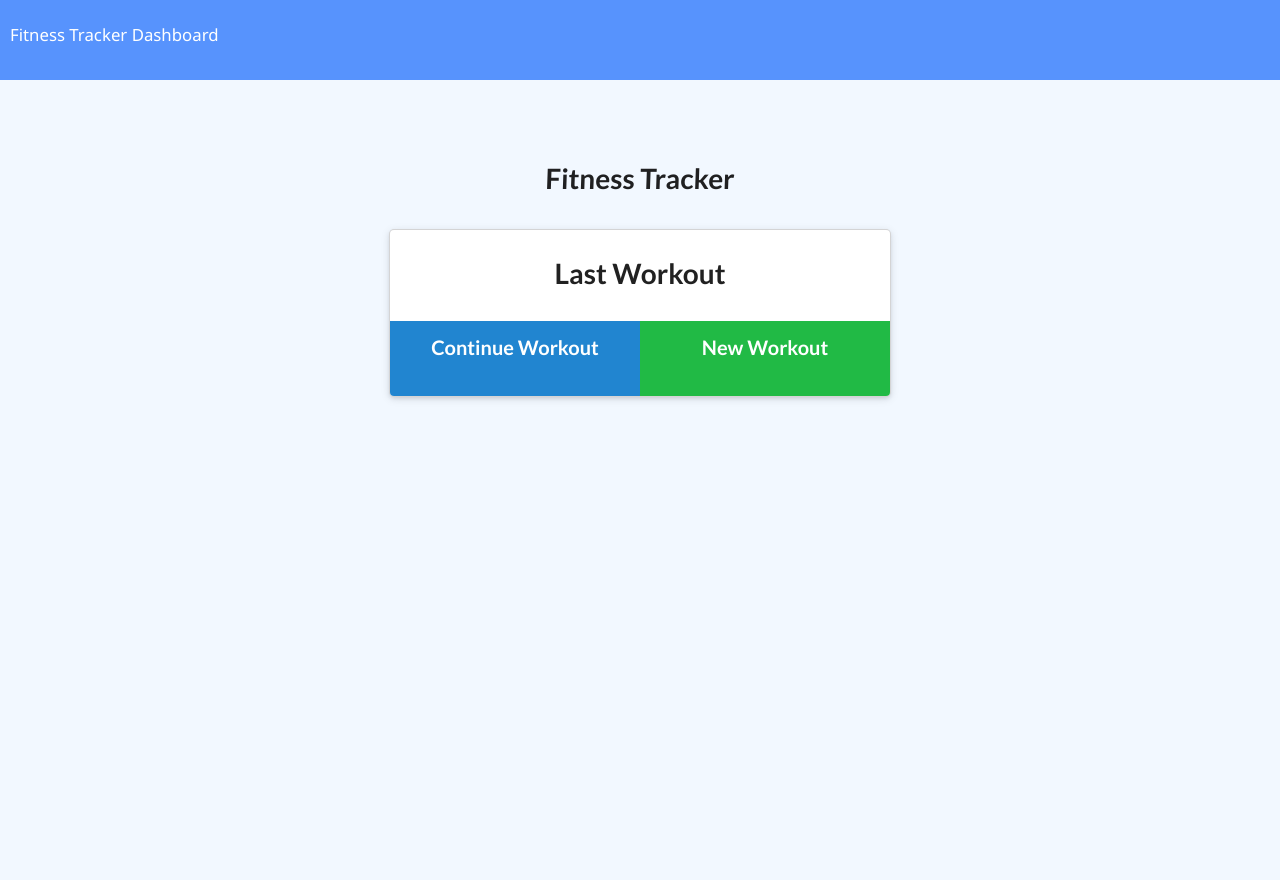
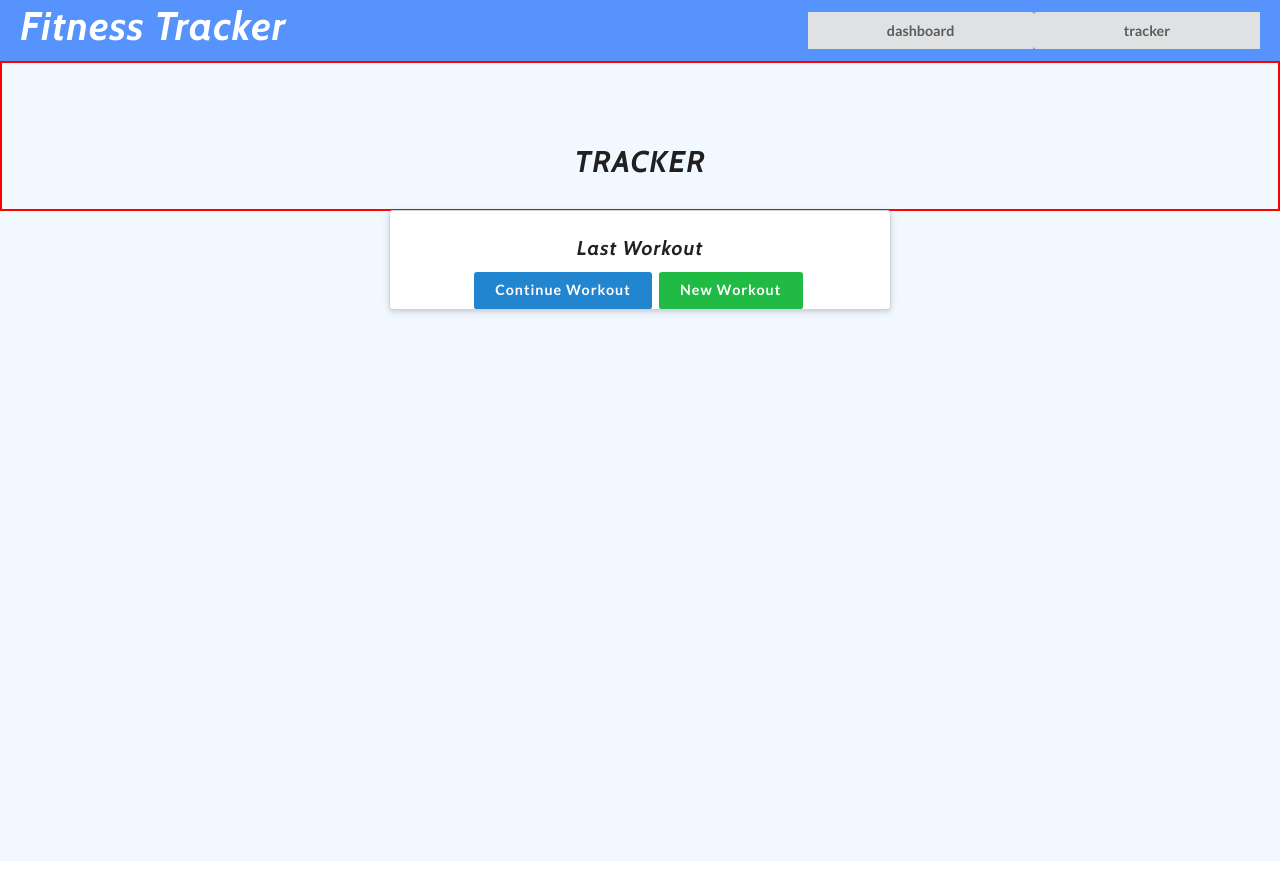
Before and after one commit to vjeuel/Fitness_Tracker, a website: page public/index.html in a window 1280 px wide. Drawn offline with nearby package versions, Linux system fonts and the light colour scheme; no server answers.

Commit message:
messing with semantic ui

```diff
--- /dev/null
+++ b/models/index.js
@@ -0,0 +1,3 @@
+module.exports = {
+  Workout: require('./workout')
+};
--- a/public/index.html
+++ b/public/index.html
@@ -6,18 +6,22 @@
   <meta name="viewport" content="width=device-width, initial-scale=1.0" />
   <meta http-equiv="X-UA-Compatible" content="ie=edge" />
   <link rel="stylesheet" href="https://cdnjs.cloudflare.com/ajax/libs/semantic-ui/2.4.1/semantic.min.css" />
+  <link rel="stylesheet" href="https://fonts.googleapis.com/css2?family=Cabin:ital,wght@1,700&family=Rokkitt:wght@500&display=swap">
   <link rel="stylesheet" href="style.css" />
   <title>Fitness Tracker</title>
 </head>
 
 <body>
-  <nav>
-    <a href="/">Fitness Tracker</a>
-    <a href="/stats">Dashboard</a>
+  <nav class="ui grid row">
+    <h1 class="column ten wide column">Fitness Tracker</h1>
+    <div class="column six wide ui buttons">
+      <button class="huge right floated ui button" href="/">tracker</button>
+      <button class="huge right floated ui button" href="/stats">dashboard</button>
+    </div>
   </nav>
   <div class="wrapper workout">
     <header>
-      <h1>Fitness Tracker</h1>
+      <h1>TRACKER</h1>
     </header>
     <div class="ui container workout">
       <div class="ui raised card m-auto">
--- a/public/style.css
+++ b/public/style.css
@@ -1,3 +1,8 @@
+/* FONTS -----------------------------------------
+font-family: 'Cabin', sans-serif;
+font-family: 'Rokkitt', serif;
+------------------------------------------------*/
+
 *,
 *::before,
 *::after {
@@ -10,19 +15,37 @@ html,
 body,
 .wrapper {
   height: 100%;
+  font-size: 10px;
 }
 
 body {
-  font-family: "Segoe UI", Tahoma, Geneva, Verdana, sans-serif;
+  font-family: 'Rokkitt', serif;
+}
+
+h1, h3 {
+  font-family: 'Cabin', sans-serif;
+  text-align: center;
+  letter-spacing: 1px;
 }
 
 nav {
   background-color: #5793fd;
   color: #ffffff;
-  height: 80px;
-  padding: 10px;
-  line-height: 3;
-  font-size: 1.2rem;
+  padding: 0 2rem !important;
+  align-items: center !important;
+}
+
+nav h1 {
+  font-size: 4rem;
+  text-align: left;
+}
+
+nav button {
+  min-width: 50%;
+  text-align: center;
+  align-self: center;
+  background-color: red;
+  border-radius: 1rem;
 }
 
 a,
@@ -31,9 +54,11 @@ a:active,
 a:visited {
   text-decoration: none;
   color: inherit;
+  letter-spacing: 1px;
 }
 
 header {
+  border: red solid 2px !important;
   height: 150px;
   padding-top: 80px;
   text-align: center;
@@ -41,15 +66,16 @@ header {
 }
 
 header h1 {
-  transform: skewX(-2deg);
+  font-size: 3rem;
 }
 
 select {
+  font-family: 'Rokkitt', serif;
   display: block;
   -moz-appearance: none;
   -webkit-appearance: none;
   appearance: none;
-  font-size: 1rem;
+  font-size: 1.75rem;
   border-radius: 6px;
   border: 1px solid #aaa;
   width: 100%;
@@ -392,22 +418,22 @@ form > button {
   text-align: center;
 }
 
-.prev-workout .buttons {
+/* .prev-workout .buttons {
   display: flex;
   height: 75px;
   margin-top: 30px;
-}
+} */
 
-.buttons .ui.button {
+/* .buttons .ui.button {
   margin: 0;
   width: 50%;
-}
+} */
 
 .ui.card h2 {
   padding: 10px;
 }
 
-.buttons .ui.button:first-child {
+/* .buttons .ui.button:first-child {
   border-top-left-radius: 0;
   border-top-right-radius: 0;
   border-bottom-right-radius: 0;
@@ -417,7 +443,7 @@ form > button {
   border-top-left-radius: 0;
   border-bottom-left-radius: 0;
   border-top-right-radius: 0;
-}
+} */
 
 .workout-type,
 .cardio-form,
--- a/routes/api-routes.js
+++ b/routes/api-routes.js
@@ -1,4 +1,4 @@
-const Workout = require("../models/workout-model.js")
+const Workout = require("../models/workout.js")
 
 module.exports = app => {
 
--- a/seeders/seed.js
+++ b/seeders/seed.js
@@ -3,7 +3,8 @@ let db = require("../models");
 
 mongoose.connect("mongodb://localhost/workout", {
   useNewUrlParser: true,
-  useFindAndModify: false
+  useFindAndModify: false,
+  useUnifiedTopology: true
 });
 
 let workoutSeed = [
--- a/server.js
+++ b/server.js
@@ -12,7 +12,7 @@ app.use(express.urlencoded({ extended: true }));
 app.use(express.json());
 app.use(express.static("public"));
 
-mongoose.connect(process.env.MONGODB_URI || "mongodb://localhost/fitness", {
+mongoose.connect(process.env.MONGODB_URI || "mongodb://localhost/workout", {
    useNewUrlParser: true,
    useUnifiedTopology: true
 });
```
Also changed, not shown: models/workout-model.js (deleted, +0 -23 lines), models/workout.js (added, +50 -0 lines), public/exercise.html (+8 -4 lines).
